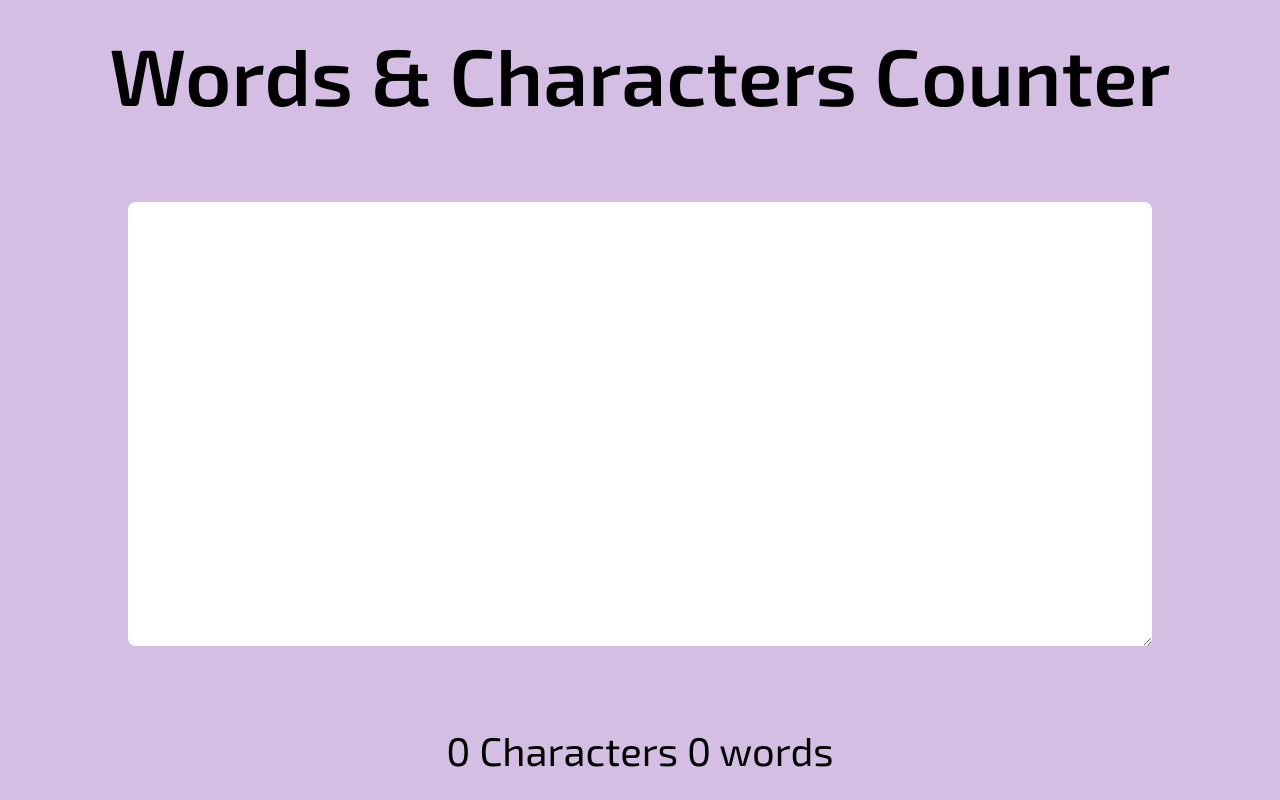
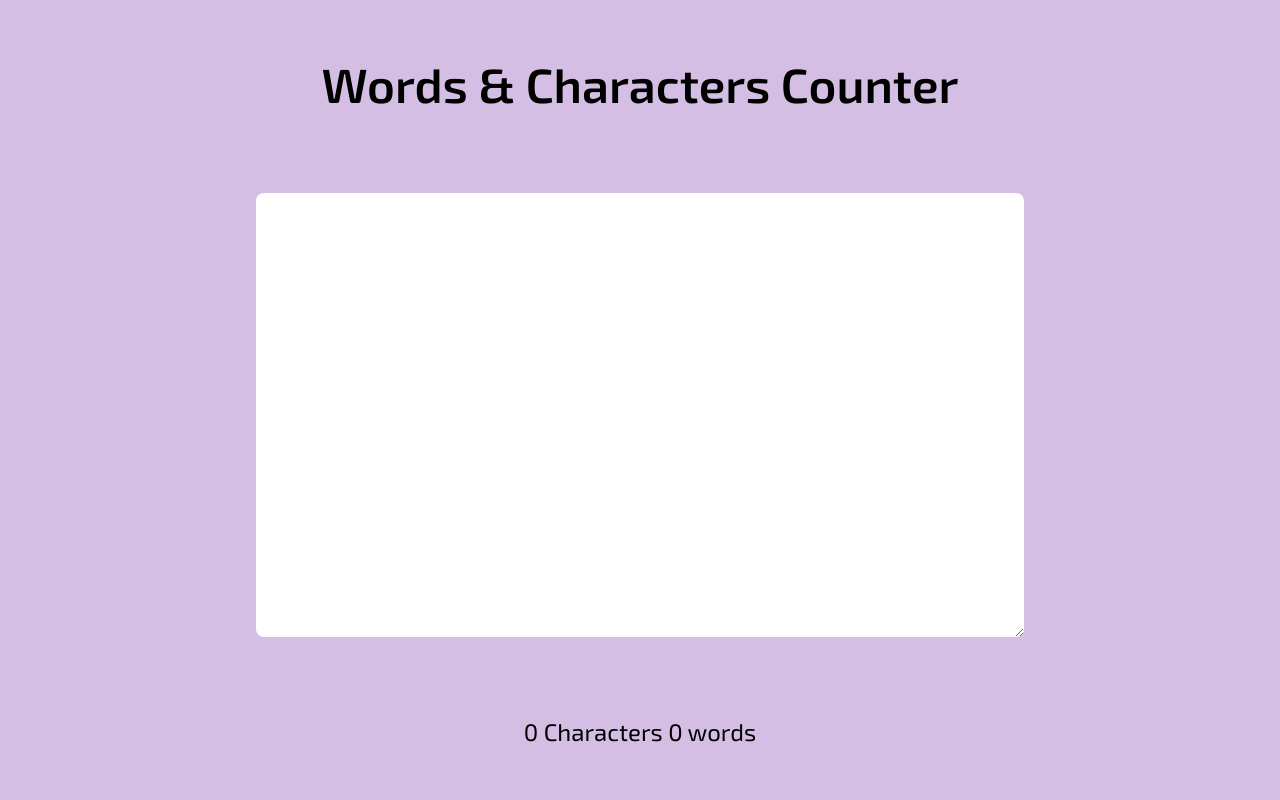
Before and after one commit to adityadhiman-in/word_counter, a plain HTML site: page index.html in a window 1280 px wide. Drawn offline with Linux system fonts and the light colour scheme.

Commit message:
update css

```diff
--- a/style.css
+++ b/style.css
@@ -33,16 +33,16 @@ body,html{
     gap: 5rem;
 }
 #textContainer{
-    width: 80%;
+    width: 60%;
     padding: 2rem;
     font-size: 2rem;
     border: none;
     border-radius: .5rem;
 }
 .container h1{
-    font-size: 5rem;
+    font-size: 3rem;
     font-weight: 600;
 }
 .container p{
-    font-size: 2.5rem;
+    font-size: 1.5rem;
 }
```
